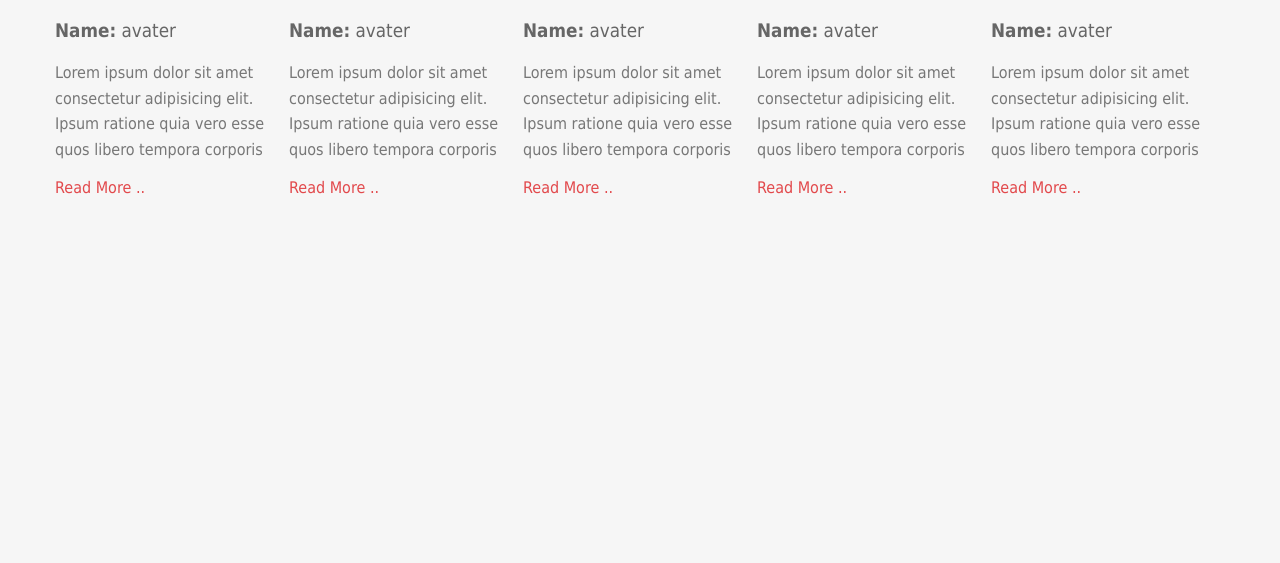
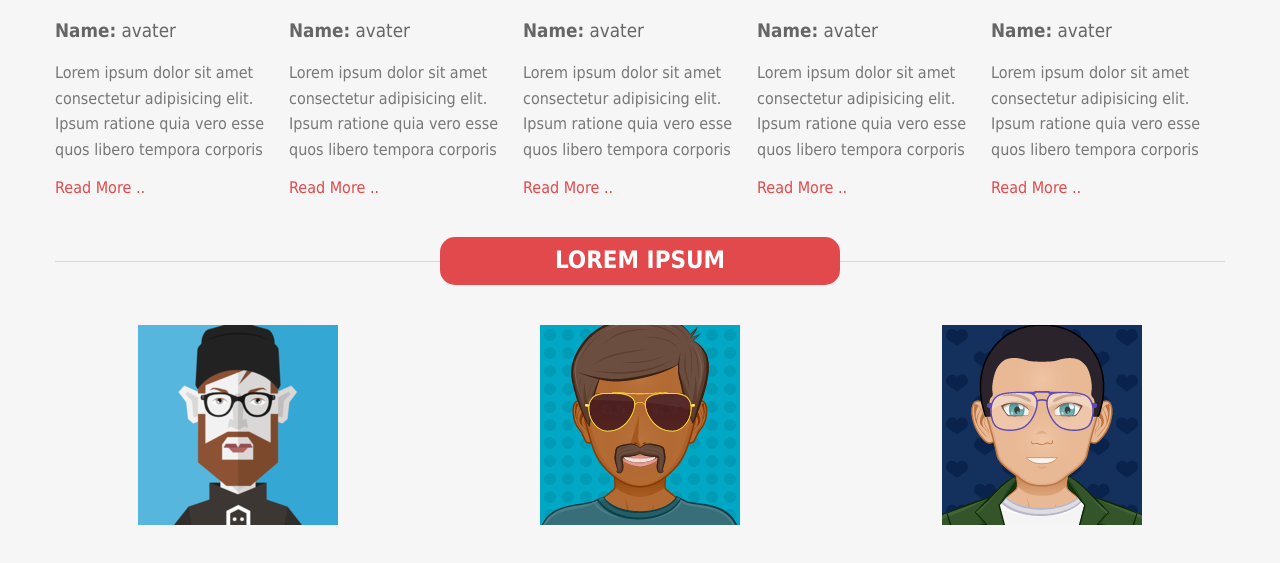
Before and after one commit to ahmed18gaa/SassDesign, a plain HTML site: page index.html in a window 1280 px wide. Shown: the part 1350-1913 px from the top of the page. Drawn offline with Linux system fonts and the light colour scheme.

Commit message:
Lorem Ipsum Section

```diff
--- a/css/scss/pages/_homepage.scss
+++ b/css/scss/pages/_homepage.scss
@@ -98,3 +98,19 @@
   }
 }
 /* End Our Players */
+
+/* Start Lorem Ipsum */
+.lorem-ipsum {
+  .lorem-box {
+    float: variables.$float-left;
+    width: (94% / 3);
+    text-align: center;
+    &:not(:last-of-type) {
+      margin-right: 3%;
+    }
+    .lorem-img {
+      max-width: 100%;
+    }
+  }
+}
+/* End Lorem Ipsum */
--- a/index.html
+++ b/index.html
@@ -137,6 +137,25 @@
       </div>
     </div>
     <!-- End Our Players -->
+    <!-- Start Lorem Ipsum -->
+    <div class="lorem-ipsum">
+      <div class="container">
+        <div class="head-with-border">
+          <h2>Lorem Ipsum</h2>
+        </div>
+        <div class="lorem-box">
+          <img class="lorem-img" src="./imgs/avatar-01.png" alt="" />
+        </div>
+        <div class="lorem-box">
+          <img class="lorem-img" src="./imgs/avatar-02.png" alt="" />
+        </div>
+        <div class="lorem-box">
+          <img class="lorem-img" src="./imgs/avatar-03.png" alt="" />
+        </div>
+      </div>
+      <div class="clearFix"></div>
+    </div>
+    <!-- End Lorem Ipsum -->
     <!-- <script src="./js/all.min.js"></script> -->
   </body>
 </html>
```
Also changed, not shown: css/homepage.css, 1 other file.
